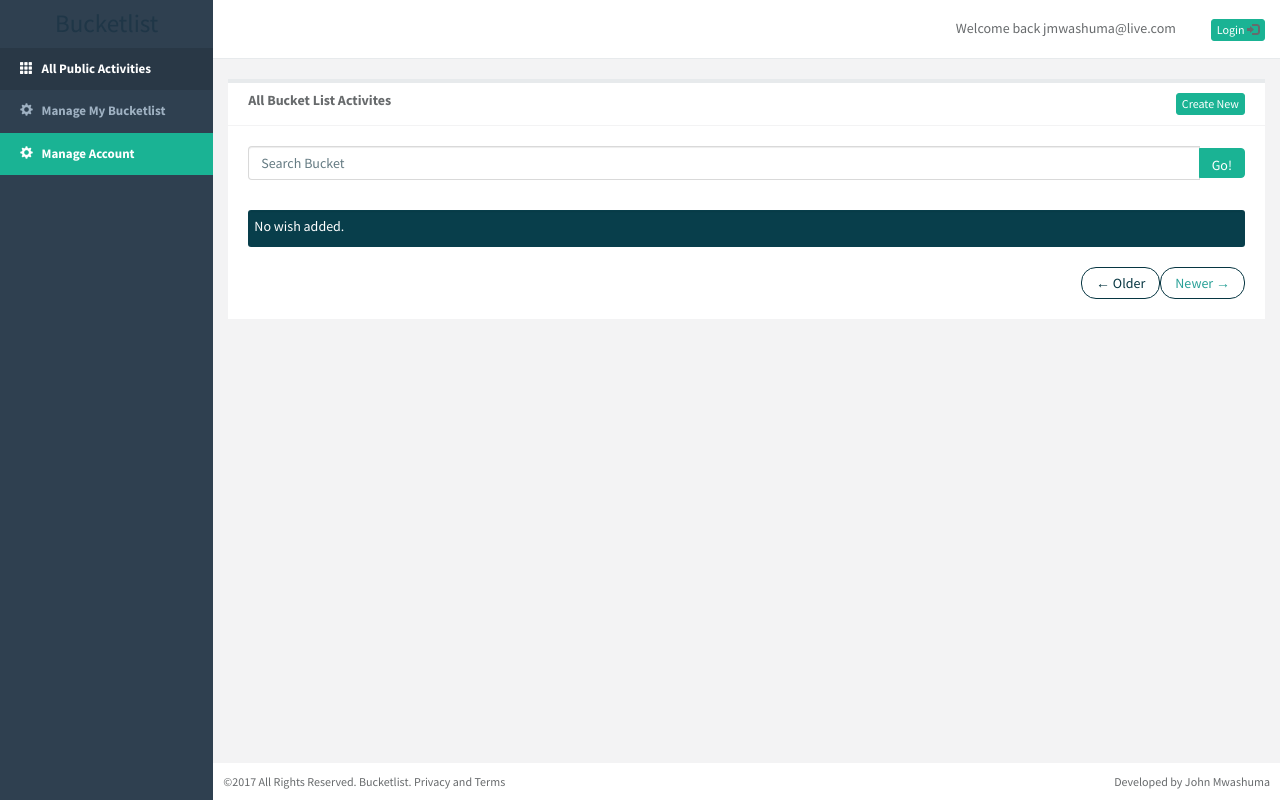
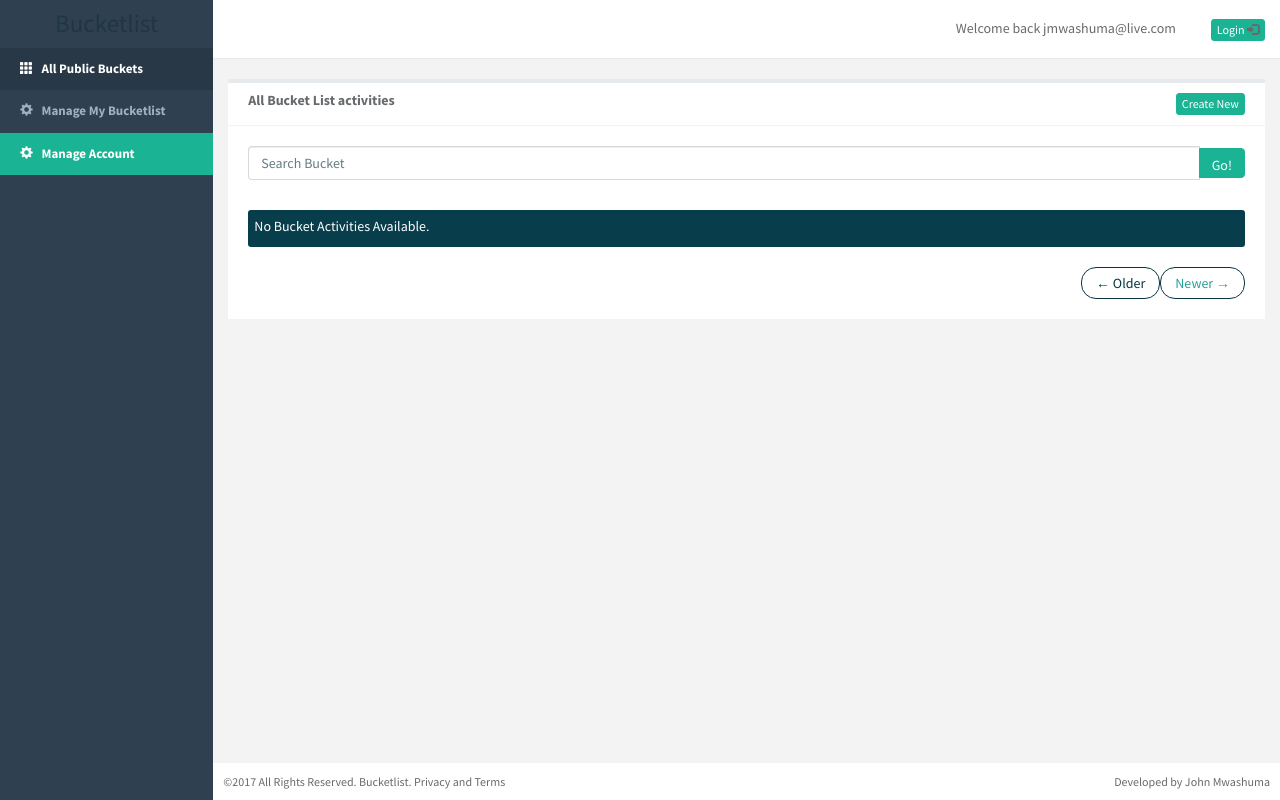
Before and after one commit to JohnMwashuma/bucketlist, a Flask app: page / in a window 1280 px wide. Run offline with Flask 2, Linux system fonts and the light colour scheme; some libraries are stand-ins or nearby versions.

Commit message:
Delete Unnecessary Key Words and files

```diff
--- a/bucketlist.py
+++ b/bucketlist.py
@@ -1,7 +1,6 @@
 """ Database connection string and routes to the project's templates """
 from datetime import datetime
 from flask import Flask, render_template, url_for, request, redirect
-from flask_sqlalchemy import SQLAlchemy
 from forms import BucketlistForm
 
 app = Flask(__name__)
@@ -9,39 +8,38 @@ app = Flask(__name__)
 # Secret key for managing sessions
 app.config['SECRET_KEY'] = '\xe0\x9c\xd0o\xc8\x11\rrF\x0e\xe3\x9a\xae\xaa\xb3E\x82\th\xa6\x11\xfcW?'
 
-# Database Configuration
-app.config['SQLALCHEMY_DATABASE_URI'] = 'postgresql://postgres:6927Mwashi@localhost/bucketlist'
+# Setting Debug to true
 app.config['DEBUG'] = True
-db = SQLAlchemy(app)
 
-# An Empty list for holding bucket list items
+
+# An Empty list for holding bucket list activities
 bucket_list_activities = []
 
-# Method for storing the Bucket list items
-def store_bucket_list_item(title, description, bucket_item_status, bucket_item_progress):
-    """ Appends or adds a bucketlist_item property to the bucket_list_activities variable """
+# Method for storing the Bucket list activities
+def store_bucket_list_activity(title, description, bucket_activity_status, bucket_activity_progress):
+    """ Appends or adds a bucketlist_activity property to the bucket_list_activities variable """
     bucket_list_activities.append(dict(
         title=title,
         user='John',
         description=description,
-        bucket_item_status=bucket_item_status,
-        bucket_item_progress=bucket_item_progress,
+        bucket_activity_status=bucket_activity_status,
+        bucket_activity_progress=bucket_activity_progress,
         date=datetime.utcnow()
     ))
 
 
 def get_bucket_list_activities(num):
-    """ Returns sorted bucketitems by date created in terms of the latest bucket """
+    """ Returns sorted bucket activities by date created in terms of the latest bucket """
     return sorted(bucket_list_activities, key=lambda bm: bm['date'], reverse=True)[:num]
 
 # Route to All Public Bucket List Activies
 @app.route('/index')
 @app.route('/')
 def index():
-    """ Returns bucketitems Templates """
-    return render_template('all_bucket_list_items.html', bucket_list_activities = get_bucket_list_activities(2))
+    """ Returns bucket activities Templates """
+    return render_template('all_bucket_list_activities.html', bucket_list_activities = get_bucket_list_activities(2))
 
-# Route for Creating a New Bucketlist Item
+# Route for Creating a New Bucketlist activity
 @app.route('/create', methods=['GET', 'POST'])
 def create_bucket_activity():
     """ Returns a bucketlist form for creating new bucketlist activities """
@@ -49,29 +47,29 @@ def create_bucket_activity():
     if request.method == "POST":
         title = form.title.data
         description = form.description.data
-        bucket_item_status = form.bucket_item_status.data
-        bucket_item_progress = form.bucket_item_progress.data
-        store_bucket_list_item(title, description, bucket_item_status, bucket_item_progress)
+        bucket_activity_status = form.bucket_activity_status.data
+        bucket_activity_progress = form.bucket_activity_progress.data
+        store_bucket_list_activity(title, description, bucket_activity_status, bucket_activity_progress)
         return redirect(url_for('index'))
     return render_template('bucket_list_form.html', form = form)
 
-# Route to a User's bucketlist activities i.e. Public and Private Items
-@app.route('/my_bucket_list_items')
-def my_bucket_list_items():
+# Route to a User's bucketlist activities i.e. Public and Private activities
+@app.route('/my_bucket_list_activities')
+def my_bucket_list_activities():
     """ Returns all bucketlist activities for the logged in user """
-    return render_template('my_bucket_list_items.html')
+    return render_template('my_bucket_list_activities.html')
 
 # Route to a User's Public bucketlist activities
-@app.route('/my_public_bucket_items')
-def my_public_bucket_items():
+@app.route('/my_public_bucket_activities')
+def my_public_bucket_activities():
     """ Returns all bucketlist activities for the logged in user """
-    return render_template('my_public_bucket_items.html')
+    return render_template('my_public_bucket_activities.html')
 
 # Route to a User's Private bucketlist activities
-@app.route('/my_private_bucket_items')
-def my_private_bucket_items():
+@app.route('/my_private_bucket_activities')
+def my_private_bucket_activities():
     """ Returns all bucketlist activities for the logged in user """
-    return render_template('my_private_bucket_items.html')
+    return render_template('my_private_bucket_activities.html')
 
 # Route to the login page
 @app.route('/login')
--- a/forms.py
+++ b/forms.py
@@ -10,5 +10,5 @@ class BucketlistForm(Form):
     """ This is a model for capturing buckelist form data """
     title = StringField('title')
     description = StringField('description', widget=TextArea())
-    bucket_item_status = BooleanField('bucket_item_status')
-    bucket_item_progress = BooleanField('wisbucket_item_progress')
+    bucket_activity_status = BooleanField('bucket_activity_status')
+    bucket_activity_progress = BooleanField('bucket_activity_progress')
--- a/static/css/all_bucket_list_items.css
+++ b/static/css/all_bucket_list_activities.css
@@ -1,7 +1,7 @@
-.wishes-row{
+.activities-row{
     margin-bottom: 30px;
 }
 
-.wishes-well{
+.activities-well{
     margin-top: 10px;
 }
--- a/templates/all_bucket_list_items.html
+++ b/templates/all_bucket_list_activities.html
@@ -4,7 +4,7 @@
 
 <div id="content">
     <header class="clearfix">
-        <h2 class="page_title pull-left">All Bucket List Activites</h2>
+        <h2 class="page_title pull-left">All Bucket List activities</h2>
     <a href="/create" type="button" class="btn btn-xs btn-primary pull-right">Create New</a>
 
     </header>
@@ -27,21 +27,21 @@
 
          {% if bucket_list_activities %}
             {% for bucket_list_activity in bucket_list_activities %}
-          <div class="row wishes-row">
+          <div class="row activities-row">
             <div class="col-sm-2 col-md-1">
                 <img class="img-circle hidden-xs" src="../static/img/img.jpg">
             </div>
             <div class="col-sm-10 col-md-11">
                 <div class="row">
                     <div class="col-xs-5 col-sm-9 col-md-9">
-                        <b>{{ bucket_list_activity.user }}</b> posted a wish on <b> {{ bucket_list_activity.title }}</b><br>
+                        <b>{{ bucket_list_activity.user }}</b> posted a bucket activity on <b> {{ bucket_list_activity.title }}</b><br>
                         <small> Posted {{ bucket_list_activity.date }}.</small>
                     </div>
                     <div class="col-xs-7 col-sm-3 col-md-3">
                         <div class="clearfix">
-                            <div class="pull-right wish-status">
-                                <b class="status"> Wish Status </b>
-                               {% if bucket_list_activity.bucket_item_progress == True %}
+                            <div class="pull-right activity-status">
+                                <b class="status"> Bucket Activity Status </b>
+                               {% if bucket_list_activity.bucket_activity_progress == True %}
                                 <button type="button" class="btn btn-xs btn-primary pull-right disabled">InProgress</button>
                                 {% else %}
                                 <button type="button" class="btn btn-xs btn-primary pull-right disabled">Accomplished</button>
@@ -51,7 +51,7 @@
                     </div>
                 </div>
                 <div class="bs-component">
-                <div class="well well-sm wishes-well"><p>
+                <div class="well well-sm activities-well"><p>
             {{ bucket_list_activity.description}} </p>
                 </div>
                 <div class="clearfix">
@@ -69,8 +69,8 @@
         {% endfor %}
             {% else %}
             <div class="bs-component">
-                <div class="well well-sm wishes-well">
-                    <p> No wish added. </p>
+                <div class="well well-sm activities-well">
+                    <p> No Bucket Activities Available. </p>
                 </div>
                 </div>
             {% endif %}
--- a/templates/layout.html
+++ b/templates/layout.html
@@ -13,7 +13,7 @@
     <!-- Custom Styles -->
     <link href="../static/css/custom.css" rel="stylesheet">
     <link href="../static/css/bucket_list_form.css" rel="stylesheet">
-    <link href="../static/css/all_bucket_list_items.css" rel="stylesheet">
+    <link href="../static/css/all_bucket_list_activities.css" rel="stylesheet">
     {% block Custom_css %} {% endblock%}
   </head>
   <body>
@@ -25,24 +25,24 @@
               <h1 class="hidden-sm hidden-xs">Bucketlist</h1>
                <ul>
                    <li class="link active">
-                       <a href="#collapse-all-wishes" data-toggle="collapse" aria-controls="collapse-all-wishes">
+                       <a href="#collapse-all-activities" data-toggle="collapse" aria-controls="collapse-all-Buckets">
                            <span class="glyphicon glyphicon-th" aria-hidden="true"></span>
-                           <span class="hidden-sm hidden-xs">All Public Activities</span>
+                           <span class="hidden-sm hidden-xs">All Public Buckets</span>
                        </a>
-                       <ul class="collapse collapseable" id="collapse-all-wishes">
-                           <li><a href="/">Public Activities</a></li>
+                       <ul class="collapse collapseable" id="collapse-all-activities">
+                           <li><a href="/">Public Buckets</a></li>
                            <li><a href="/create">Create New Activity<span class="glyphicon glyphicon-plus pull-right"></span></a></li>
                        </ul>
                    </li>
                    <li class="link">
-                       <a href="#collapse-my-wishes" data-toggle="collapse" aria-controls="collapse-my-wishes">
+                       <a href="#collapse-my-activities" data-toggle="collapse" aria-controls="collapse-my-activities">
                            <span class="glyphicon glyphicon-cog" aria-hidden="true"></span>
                            <span class="hidden-sm hidden-xs">Manage My Bucketlist</span>
                        </a>
-                       <ul class="collapse collapseable" id="collapse-my-wishes">
-                           <li><a href="/my_bucket_list_items">All My Activities</a></li>
-                           <li><a href="/my_public_bucket_items">My Public Activities</a></li>
-                           <li><a href="/my_private_bucket_items">My Private Activities</a></li>
+                       <ul class="collapse collapseable" id="collapse-my-activities">
+                           <li><a href="/my_bucket_list_activities">All My Buckets</a></li>
+                           <li><a href="/my_public_bucket_activities">My Public Buckets</a></li>
+                           <li><a href="/my_private_bucket_activities">My Private Buckets</a></li>
                        </ul>
                    </li>
                    <li class="link settings-btn">
--- a/templates/login.html
+++ b/templates/login.html
@@ -16,7 +16,7 @@
     <!-- Custom Styles -->
     <link href="../static/css/custom.css" rel="stylesheet">
     <link href="../static/css/bucket_list_form.css" rel="stylesheet">
-    <link href="../static/css/all_bucket_list_items.css" rel="stylesheet">
+    <link href="../static/css/all_bucket_list_activities.css" rel="stylesheet">
 
 </head>
 
--- a/templates/signup.html
+++ b/templates/signup.html
@@ -16,7 +16,7 @@
     <!-- Custom Styles -->
     <link href="../static/css/custom.css" rel="stylesheet">
     <link href="../static/css/bucket_list_form.css" rel="stylesheet">
-    <link href="../static/css/all_bucket_list_items.css" rel="stylesheet">
+    <link href="../static/css/all_bucket_list_activities.css" rel="stylesheet">
 
 </head>
 
```
Also changed, not shown: templates/bucket_list_form.html (+7 -7 lines), templates/my_bucket_list_activities.html (renamed from templates/my_public_bucket_items.html, +12 -12 lines), templates/my_private_bucket_activities.html (renamed from templates/my_bucket_list_items.html, +12 -12 lines), templates/my_public_bucket_activities.html (renamed from templates/my_private_bucket_items.html, +12 -12 lines), tests.py (+21 -23 lines), README.md.
